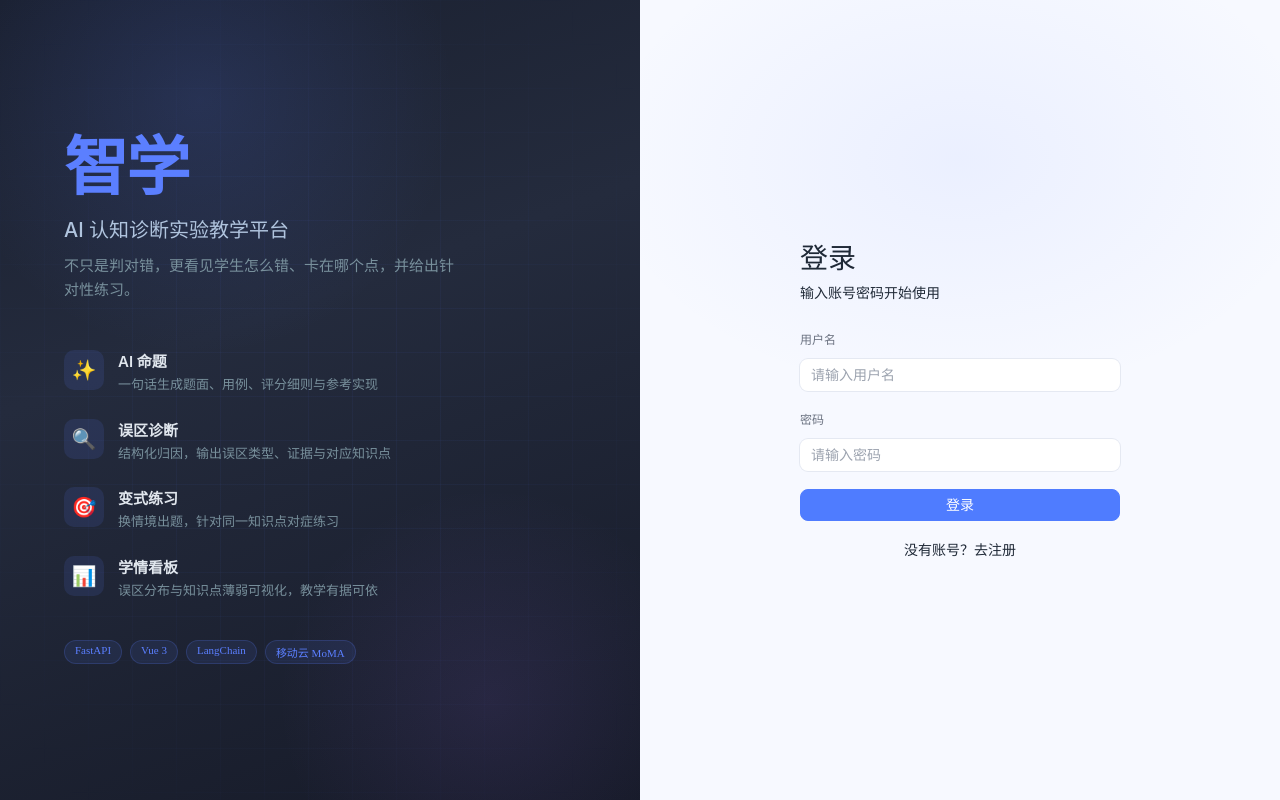
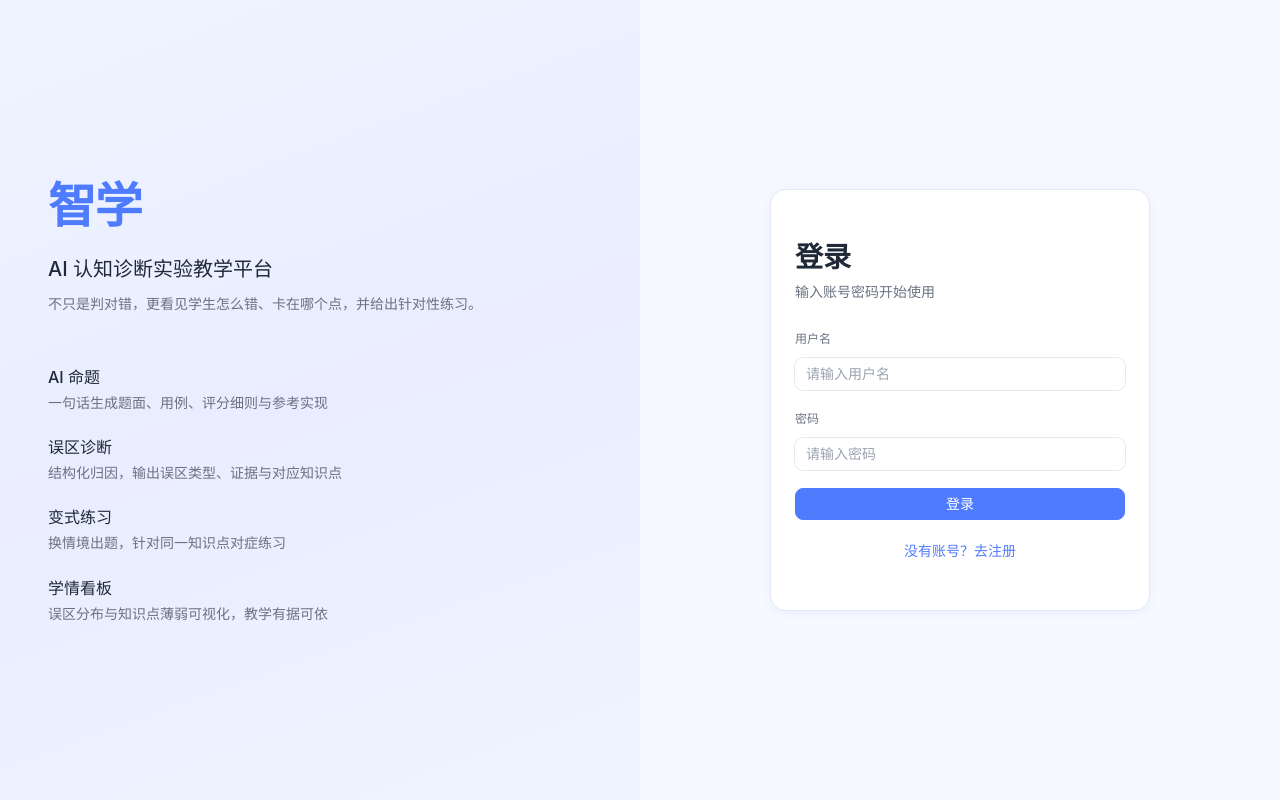
Before and after one commit to OneyTo7/galaxy, a Vue app in the folder frontend/: page /login in a window 1280 px wide. Built offline with nearby package versions, Linux system fonts and the light colour scheme.

Commit message:
style: P0 登录页浅色重构 左品牌区浅蓝渐变+4特性 右白色登录卡

```diff
--- a/frontend/src/views/Login.vue
+++ b/frontend/src/views/Login.vue
@@ -32,64 +32,37 @@ async function handleSubmit() {
 
 <template>
   <div class="login-page">
-    <div class="login-left">
-      <div class="left-bg-grid"></div>
-      <div class="left-glow-1"></div>
-      <div class="left-glow-2"></div>
-
-      <div class="left-content">
-        <div class="brand">
+    <div class="brand-side">
+      <div class="brand-content">
         <h1 class="brand-name">智学</h1>
         <p class="brand-tagline">AI 认知诊断实验教学平台</p>
-        </div>
-
         <p class="brand-desc">不只是判对错，更看见学生怎么错、卡在哪个点，并给出针对性练习。</p>
-
         <div class="features">
           <div class="feature">
-            <span class="feature-icon">✨</span>
-            <div>
             <h4>AI 命题</h4>
             <p>一句话生成题面、用例、评分细则与参考实现</p>
           </div>
-          </div>
           <div class="feature">
-            <span class="feature-icon">🔍</span>
-            <div>
             <h4>误区诊断</h4>
             <p>结构化归因，输出误区类型、证据与对应知识点</p>
           </div>
-          </div>
           <div class="feature">
-            <span class="feature-icon">🎯</span>
-            <div>
             <h4>变式练习</h4>
             <p>换情境出题，针对同一知识点对症练习</p>
           </div>
-          </div>
           <div class="feature">
-            <span class="feature-icon">📊</span>
-            <div>
             <h4>学情看板</h4>
             <p>误区分布与知识点薄弱可视化，教学有据可依</p>
           </div>
         </div>
       </div>
-
-        <div class="tech-stack">
-          <span>FastAPI</span>
-          <span>Vue 3</span>
-          <span>LangChain</span>
-          <span>移动云 MoMA</span>
-        </div>
-      </div>
     </div>
 
-    <div class="login-right">
+    <div class="form-side">
       <div class="login-card">
         <h2>{{ isRegister ? '注册账号' : '登录' }}</h2>
-        <p class="login-hint">{{ isRegister ? '选择角色，创建你的账号' : '输入账号密码开始使用' }}</p>
-        <el-form :model="form" label-position="top" style="margin-top: 24px">
+        <p class="hint">{{ isRegister ? '选择角色，创建你的账号' : '输入账号密码开始使用' }}</p>
+        <el-form :model="form" label-position="top" style="margin-top: var(--space-lg)">
           <el-form-item label="用户名">
             <el-input v-model="form.username" placeholder="请输入用户名" />
           </el-form-item>
@@ -113,7 +86,7 @@ async function handleSubmit() {
             </el-button>
           </el-form-item>
         </el-form>
-        <p class="toggle-mode" @click="isRegister = !isRegister">
+        <p class="toggle" @click="isRegister = !isRegister">
           {{ isRegister ? '已有账号？去登录' : '没有账号？去注册' }}
         </p>
       </div>
@@ -126,181 +99,58 @@ async function handleSubmit() {
   display: grid;
   grid-template-columns: 1fr 1fr;
   height: 100vh;
-  overflow: hidden;
 }
 
-/* 左侧品牌区 */
-.login-left {
-  position: relative;
-  background: linear-gradient(160deg, #1A2030 0%, #242B3D 40%, #161A28 100%);
+.brand-side {
+  background: linear-gradient(160deg, #F0F4FF 0%, #E8EDFF 50%, #F0F4FF 100%);
   display: flex;
   align-items: center;
-  overflow: hidden;
+  padding: var(--space-xl);
 }
 
-.left-bg-grid {
-  position: absolute;
-  inset: 0;
-  background-image:
-    linear-gradient(rgba(91, 127, 255, 0.05) 1px, transparent 1px),
-    linear-gradient(90deg, rgba(91, 127, 255, 0.05) 1px, transparent 1px);
-  background-size: 44px 44px;
-  mask-image: radial-gradient(ellipse 80% 80% at 50% 50%, #000 30%, transparent 80%);
-  -webkit-mask-image: radial-gradient(ellipse 80% 80% at 50% 50%, #000 30%, transparent 80%);
-}
+.brand-content { max-width: 460px; }
 
-.left-glow-1 {
-  position: absolute;
-  width: 600px;
-  height: 600px;
-  top: -200px;
-  left: -100px;
-  background: radial-gradient(circle, rgba(91, 127, 255, 0.15) 0%, transparent 60%);
-  border-radius: 50%;
-}
+.brand-name { font-size: 48px; font-weight: 700; color: var(--primary); margin: 0; letter-spacing: -0.03em; }
+.brand-tagline { font-size: var(--fs-h2); font-weight: 500; color: var(--text-primary); margin: var(--space-sm) 0 var(--space-xs); }
+.brand-desc { font-size: var(--fs-body); color: var(--text-secondary); margin: 0 0 var(--space-xl); line-height: 1.6; }
 
-.left-glow-2 {
-  position: absolute;
-  width: 500px;
-  height: 500px;
-  bottom: -150px;
-  right: -100px;
-  background: radial-gradient(circle, rgba(163, 113, 247, 0.1) 0%, transparent 60%);
-  border-radius: 50%;
-}
+.features { display: flex; flex-direction: column; gap: var(--space-md); }
+.feature h4 { font-size: var(--fs-h3); font-weight: 500; color: var(--text-primary); margin: 0 0 4px; }
+.feature p { font-size: var(--fs-body); color: var(--text-secondary); margin: 0; }
 
-.left-content {
-  position: relative;
-  z-index: 1;
-  padding: 64px;
-  color: #fff;
-  max-width: 520px;
-}
-
-.brand-name {
-  font-family: 'Space Grotesk', sans-serif;
-  font-size: 64px;
-  font-weight: 700;
-  color: #5B7FFF;
-  margin: 0;
-  line-height: 1;
-  letter-spacing: -0.03em;
-}
-
-.brand-tagline {
-  font-size: 20px;
-  color: #B0C4DE;
-  margin: 14px 0 0;
-  font-weight: 500;
-}
-
-.brand-desc {
-  font-size: 15px;
-  color: #78909C;
-  margin: 8px 0 48px;
-  line-height: 1.6;
-  max-width: 420px;
-}
-
-.features {
-  display: flex;
-  flex-direction: column;
-  gap: 24px;
-  margin-bottom: 40px;
-}
-
-.feature {
-  display: flex;
-  align-items: flex-start;
-  gap: 14px;
-}
-
-.feature-icon {
-  font-size: 20px;
-  flex-shrink: 0;
-  width: 40px;
-  height: 40px;
+.form-side {
   display: flex;
   align-items: center;
   justify-content: center;
-  background: rgba(91, 127, 255, 0.12);
-  border-radius: 10px;
-}
-
-.feature h4 {
-  font-size: 15px;
-  font-weight: 600;
-  color: #E0E6ED;
-  margin: 0 0 4px;
-}
-
-.feature p {
-  font-size: 13px;
-  color: #78909C;
-  margin: 0;
-  line-height: 1.5;
-}
-
-.tech-stack {
-  display: flex;
-  gap: 8px;
-  flex-wrap: wrap;
-}
-
-.tech-stack span {
-  font-family: 'JetBrains Mono';
-  font-size: 11px;
-  color: #5B7FFF;
-  background: rgba(91, 127, 255, 0.1);
-  border: 1px solid rgba(91, 127, 255, 0.2);
-  padding: 3px 10px;
-  border-radius: 20px;
-}
-
-/* 右侧登录区 */
-.login-right {
-  display: flex;
-  align-items: center;
-  justify-content: center;
-  background: var(--galaxy-bg);
-  background-image:
-    radial-gradient(ellipse 600px 400px at 50% 20%, rgba(91, 127, 255, 0.08) 0%, transparent 60%);
-  padding: 24px;
+  background: var(--bg-page);
+  padding: var(--space-lg);
 }
 
 .login-card {
-  width: 400px;
+  width: 380px;
   max-width: 100%;
-  background: var(--galaxy-card-solid);
-  border: 1px solid var(--galaxy-border);
-  border-radius: 16px;
-  padding: 40px;
-  box-shadow: var(--shadow-lg);
+  background: var(--bg-card);
+  border: 1px solid var(--border);
+  border-radius: var(--radius-lg);
+  padding: var(--space-xl) var(--space-lg);
+  box-shadow: var(--shadow-card);
 }
 
-.login-card h2 {
-  font-family: 'Space Grotesk', sans-serif;
-  font-size: 28px;
-  margin: 0;
+.login-card h2 { font-size: var(--fs-h1); font-weight: 600; margin: 0; }
+.hint { font-size: var(--fs-body); color: var(--text-secondary); margin: 4px 0 0; }
+
+.toggle {
+  text-align: center;
+  color: var(--primary);
+  font-size: var(--fs-body);
+  cursor: pointer;
+  margin: var(--space-md) 0 0;
+  transition: color var(--duration) var(--ease);
 }
-
-.login-hint {
-  color: var(--galaxy-text-secondary);
-  font-size: 14px;
-  margin: 4px 0 0;
-}
-
-.toggle-mode {
-  text-align: center;
-  color: var(--galaxy-accent);
-  font-size: 14px;
-  cursor: pointer;
-  margin: 16px 0 0;
-}
-.toggle-mode:hover { text-decoration: underline; }
+.toggle:hover { color: var(--primary-hover); }
 
 @media (max-width: 768px) {
   .login-page { grid-template-columns: 1fr; }
-  .login-left { display: none; }
+  .brand-side { display: none; }
 }
 </style>
```
Lines whose indentation alone changed are shown as unchanged.
